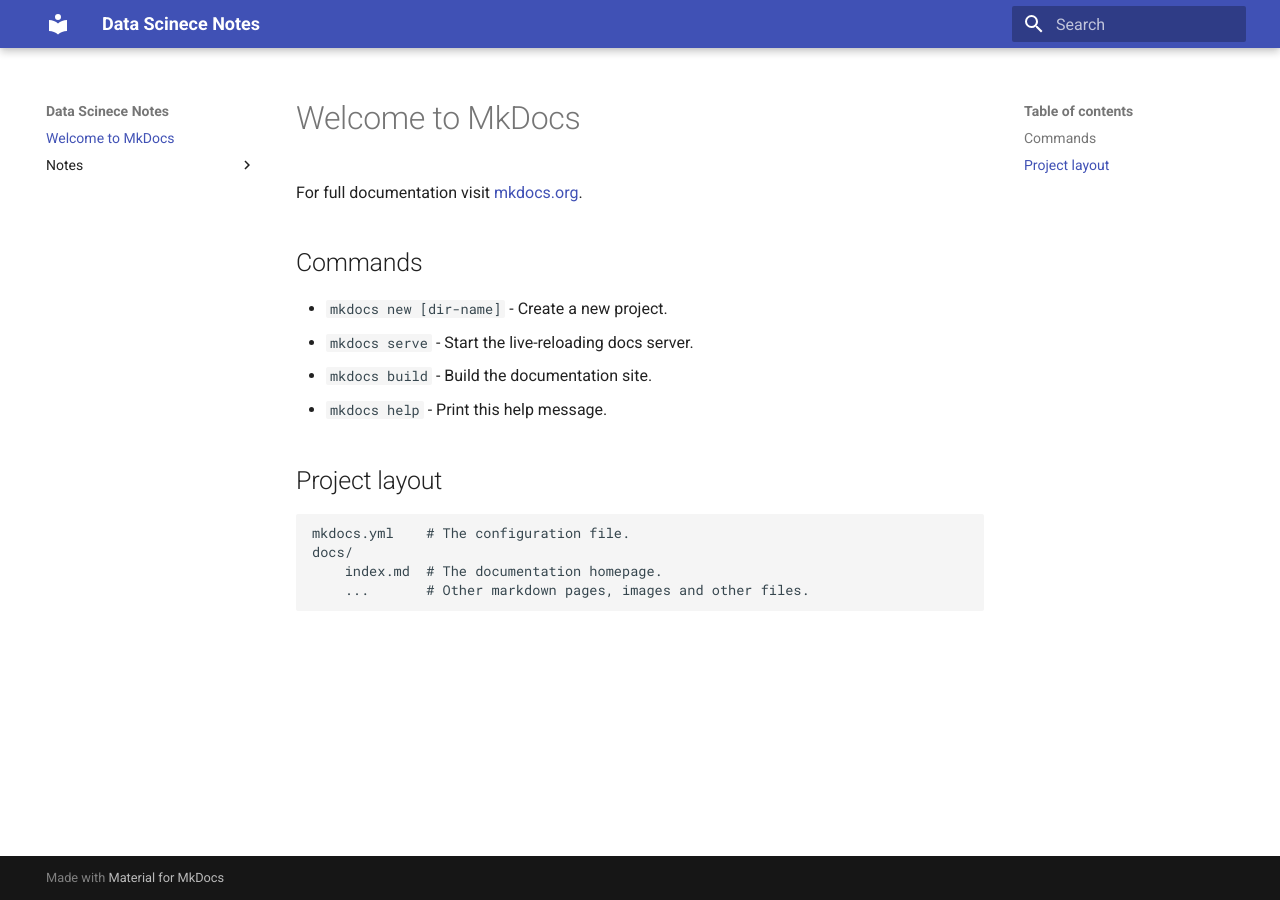
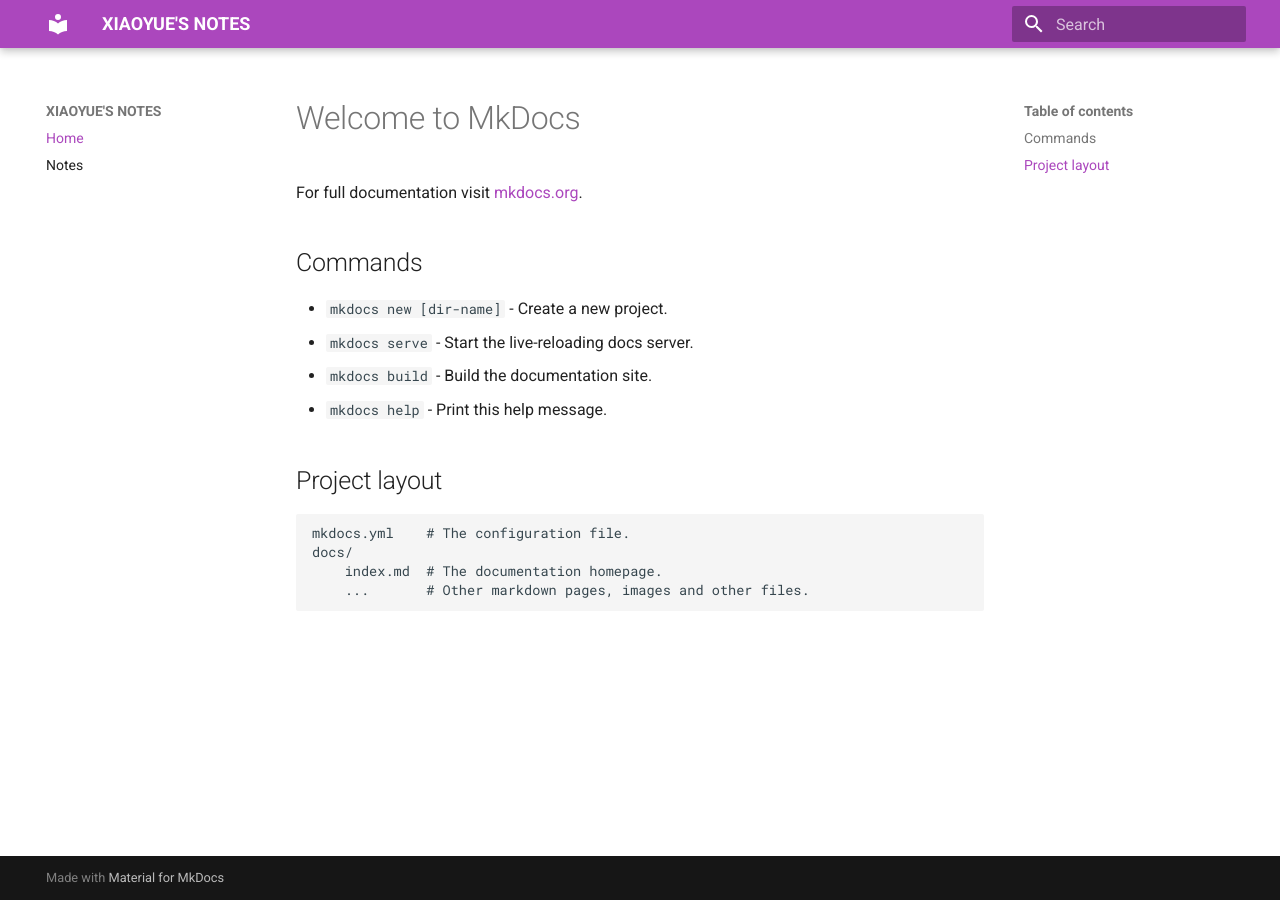
Before and after one commit to MaxineXiaoyueMa/ds-notes, an MkDocs documentation site: the page built from docs/index.md, in a window 1280 px wide. Built offline with MkDocs 1.6.1 and Material for MkDocs 9.7.7, drawn with Linux system fonts in a browser that asks for light colours.

Commit message:
update mkdocs.yml

```diff
--- a/mkdocs.yml
+++ b/mkdocs.yml
@@ -1,4 +1,15 @@
-site_name: Data Scinece Notes
+# project information
+site_name: XIAOYUE'S NOTES
 
+# Configuration
 theme:
   name: 'material'
+  palette:
+    primary: 'purple'
+    accent: 'pink'
+  feature:
+    tabs: false
+
+nav:
+    - Home: index.md
+    - Notes: notes.md
```
